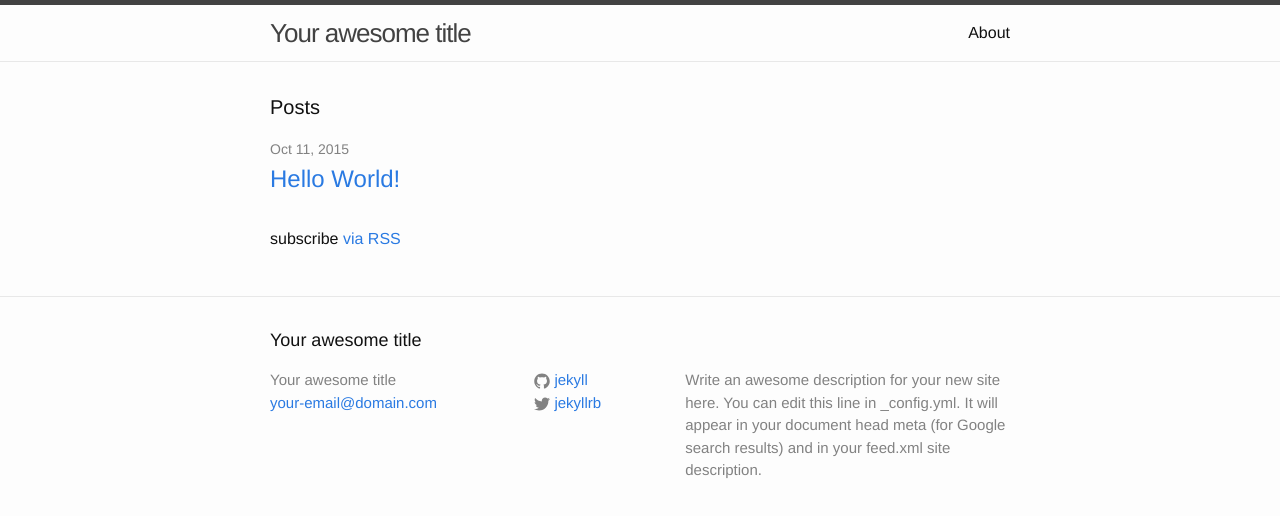
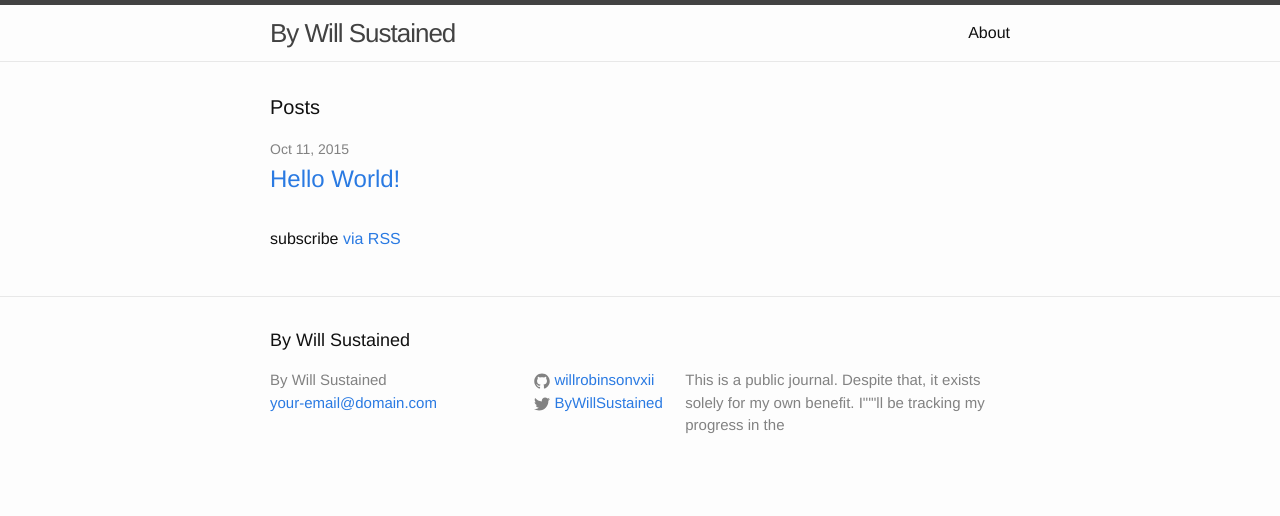
Before and after one commit to willrobinsonvxii/willrobinsonvxii.github.io, a plain HTML site: page index.html in a window 1280 px wide. Drawn offline with Linux system fonts and the light colour scheme.

Commit message:
Edited config.yml

```diff
--- a/index.html
+++ b/index.html
@@ -6,13 +6,13 @@
   <meta http-equiv="X-UA-Compatible" content="IE=edge">
   <meta name="viewport" content="width=device-width, initial-scale=1">
 
-  <title>Your awesome title</title>
-  <meta name="description" content="Write an awesome description for your new site here. You can edit this line in _config.yml. It will appear in your document head meta (for Google search results) and in your feed.xml site description.
+  <title>By Will Sustained</title>
+  <meta name="description" content="This is a public journal. Despite that, it exists solely for my own benefit. I"'"ll be tracking my progress in the
 ">
 
   <link rel="stylesheet" href="/css/main.css">
-  <link rel="canonical" href="http://yourdomain.com/">
-  <link rel="alternate" type="application/rss+xml" title="Your awesome title" href="http://yourdomain.com/feed.xml" />
+  <link rel="canonical" href="http://willrobinsonvxii.github.io/">
+  <link rel="alternate" type="application/rss+xml" title="By Will Sustained" href="http://willrobinsonvxii.github.io/feed.xml" />
 </head>
 
 
@@ -22,7 +22,7 @@
 
   <div class="wrapper">
 
-    <a class="site-title" href="/">Your awesome title</a>
+    <a class="site-title" href="/">By Will Sustained</a>
 
     <nav class="site-nav">
       <a href="#" class="menu-icon">
@@ -82,12 +82,12 @@
 
   <div class="wrapper">
 
-    <h2 class="footer-heading">Your awesome title</h2>
+    <h2 class="footer-heading">By Will Sustained</h2>
 
     <div class="footer-col-wrapper">
       <div class="footer-col  footer-col-1">
         <ul class="contact-list">
-          <li>Your awesome title</li>
+          <li>By Will Sustained</li>
           <li><a href="mailto:your-email@domain.com">your-email@domain.com</a></li>
         </ul>
       </div>
@@ -96,21 +96,21 @@
         <ul class="social-media-list">
 
           <li>
-            <a href="https://github.com/jekyll">
+            <a href="https://github.com/willrobinsonvxii">
               <span class="icon  icon--github">
                 <svg viewBox="0 0 16 16">
                   <path fill="#828282" d="M7.999,0.431c-4.285,0-7.76,3.474-7.76,7.761 c0,3.428,2.223,6.337,5.307,7.363c0.388,0.071,0.53-0.168,0.53-0.374c0-0.184-0.007-0.672-0.01-1.32 c-2.159,0.469-2.614-1.04-2.614-1.04c-0.353-0.896-0.862-1.135-0.862-1.135c-0.705-0.481,0.053-0.472,0.053-0.472 c0.779,0.055,1.189,0.8,1.189,0.8c0.692,1.186,1.816,0.843,2.258,0.645c0.071-0.502,0.271-0.843,0.493-1.037 C4.86,11.425,3.049,10.76,3.049,7.786c0-0.847,0.302-1.54,0.799-2.082C3.768,5.507,3.501,4.718,3.924,3.65 c0,0,0.652-0.209,2.134,0.796C6.677,4.273,7.34,4.187,8,4.184c0.659,0.003,1.323,0.089,1.943,0.261 c1.482-1.004,2.132-0.796,2.132-0.796c0.423,1.068,0.157,1.857,0.077,2.054c0.497,0.542,0.798,1.235,0.798,2.082 c0,2.981-1.814,3.637-3.543,3.829c0.279,0.24,0.527,0.713,0.527,1.437c0,1.037-0.01,1.874-0.01,2.129 c0,0.208,0.14,0.449,0.534,0.373c3.081-1.028,5.302-3.935,5.302-7.362C15.76,3.906,12.285,0.431,7.999,0.431z"/>
                 </svg>
               </span>
 
-              <span class="username">jekyll</span>
+              <span class="username">willrobinsonvxii</span>
             </a>
           </li>
 
 
 
           <li>
-            <a href="https://twitter.com/jekyllrb">
+            <a href="https://twitter.com/ByWillSustained">
               <span class="icon  icon--twitter">
                 <svg viewBox="0 0 16 16">
                   <path fill="#828282" d="M15.969,3.058c-0.586,0.26-1.217,0.436-1.878,0.515c0.675-0.405,1.194-1.045,1.438-1.809
@@ -118,7 +118,7 @@
                 </svg>
               </span>
 
-              <span class="username">jekyllrb</span>
+              <span class="username">ByWillSustained</span>
             </a>
           </li>
 
@@ -126,7 +126,7 @@
       </div>
 
       <div class="footer-col  footer-col-3">
-        <p class="text">Write an awesome description for your new site here. You can edit this line in _config.yml. It will appear in your document head meta (for Google search results) and in your feed.xml site description.
+        <p class="text">This is a public journal. Despite that, it exists solely for my own benefit. I"'"ll be tracking my progress in the
 </p>
       </div>
     </div>
```
Also changed, not shown: about/index.html (+11 -11 lines), feed.xml (+8 -8 lines), jekyll/update/2015/10/11/welcome-to-jekyll.html (+10 -10 lines), 1 other file.
